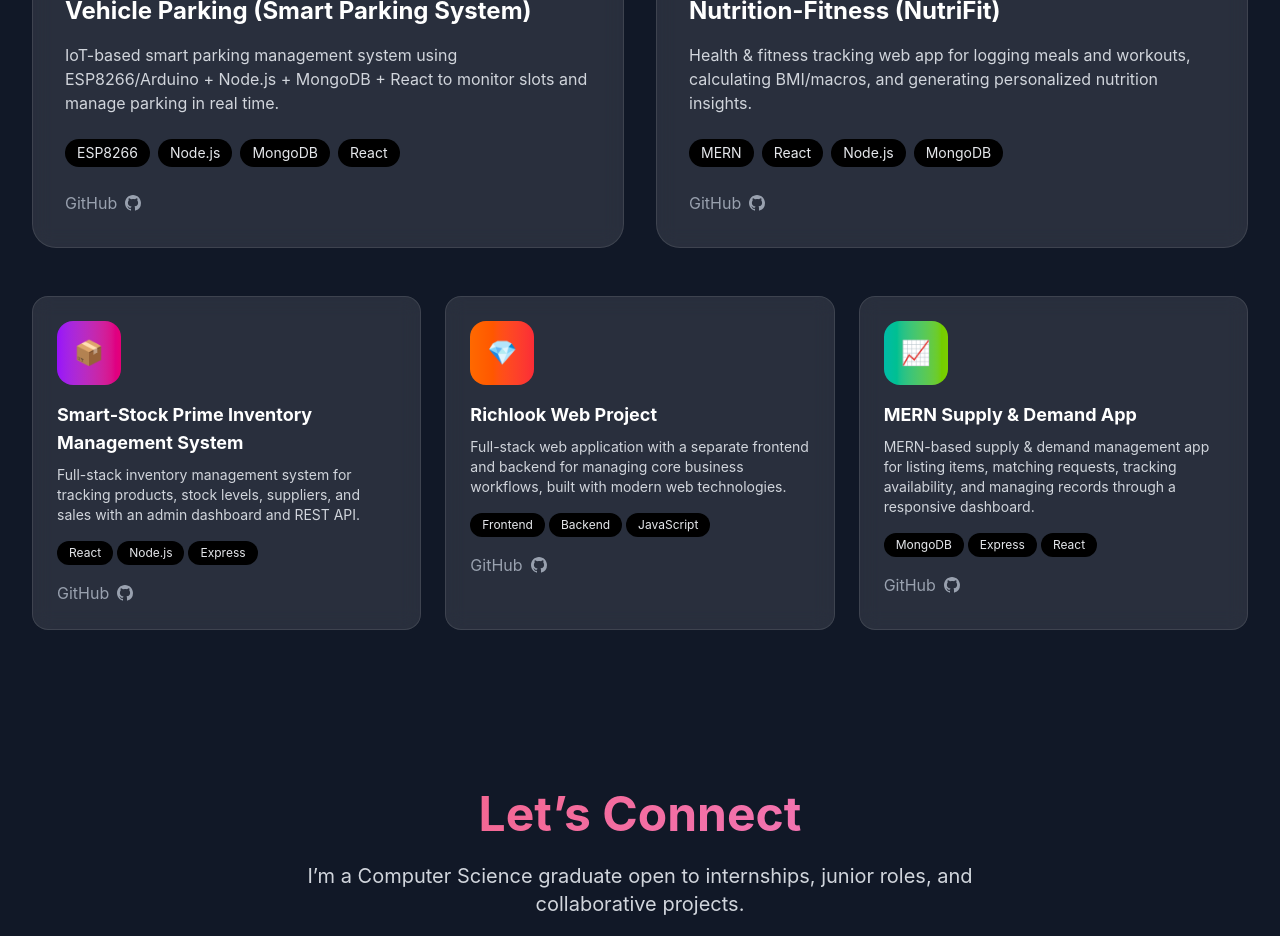
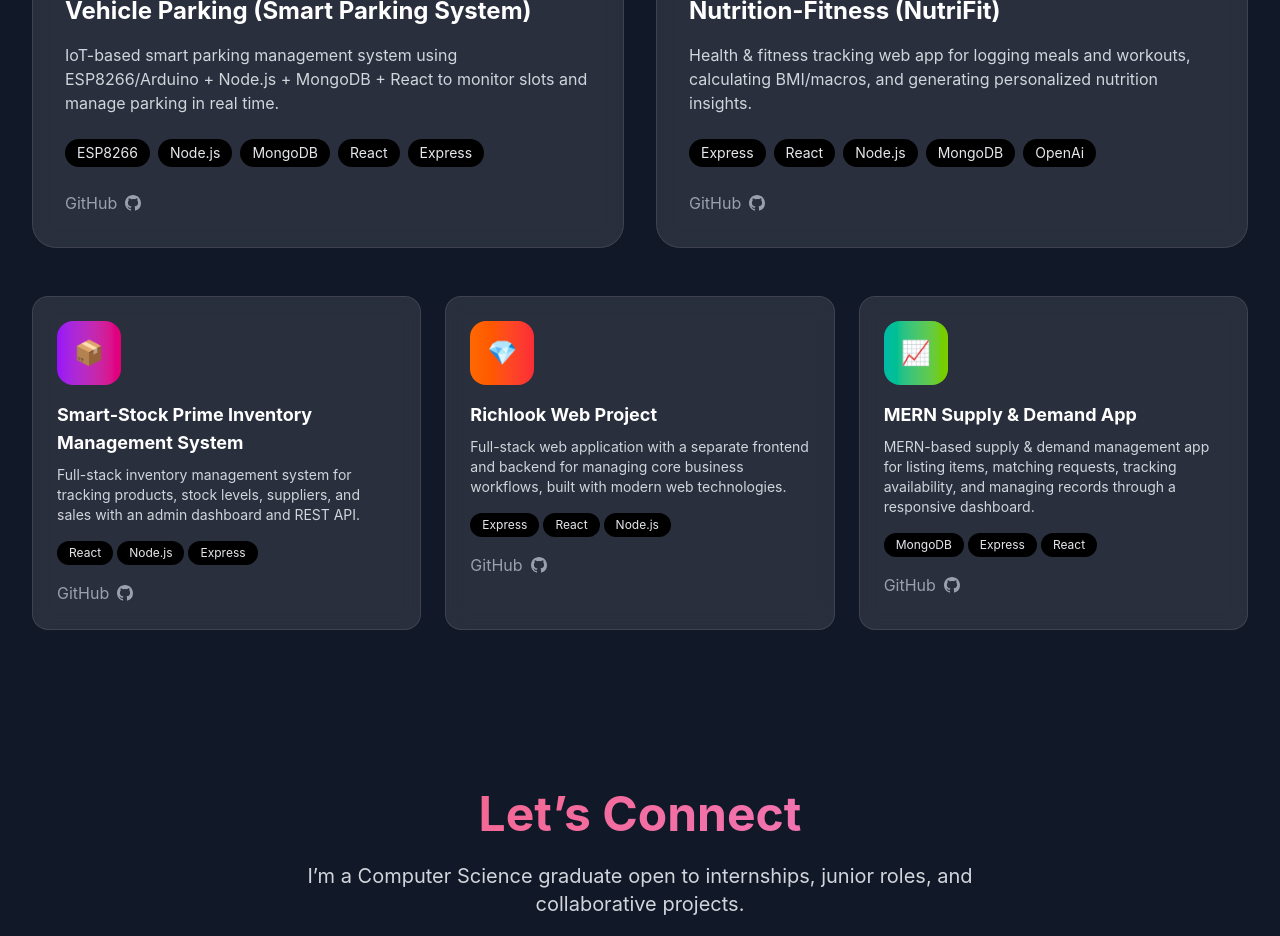
Before and after one commit to MarioShehan22/shehan-silva-portfolio, a React (Vite) app: page / in a window 1280 px wide. Shown: the part 3000-3936 px from the top of the page. Built offline with nearby package versions, Linux system fonts and the light colour scheme.

Commit message:
added new 2 icon

```diff
--- a/src/component/ProjectsSection.tsx
+++ b/src/component/ProjectsSection.tsx
@@ -41,7 +41,7 @@ function ProjectsSection() {
                 description:
                     "IoT-based smart parking management system using ESP8266/Arduino + Node.js + MongoDB + React to monitor slots and manage parking in real time.",
                 categories: ["web"],
-                tags: ["ESP8266", "Node.js", "MongoDB", "React"],
+                tags: ["ESP8266", "Node.js", "MongoDB", "React", "Express"],
                 emoji: "🚗",
                 gradient: "from-blue-600 to-cyan-600",
                 featured: true,
@@ -54,7 +54,7 @@ function ProjectsSection() {
                 description:
                     "Health & fitness tracking web app for logging meals and workouts, calculating BMI/macros, and generating personalized nutrition insights.",
                 categories: ["web", "ai"],
-                tags: ["MERN", "React", "Node.js", "MongoDB"],
+                tags: ["Express", "React", "Node.js", "MongoDB", "OpenAi"],
                 emoji: "🥗",
                 gradient: "from-green-500 to-emerald-600",
                 featured: true,
@@ -68,7 +68,7 @@ function ProjectsSection() {
                 description:
                     "Full-stack web application with a separate frontend and backend for managing core business workflows, built with modern web technologies.",
                 categories: ["web"],
-                tags: ["Frontend", "Backend", "JavaScript"],
+                tags: ["Express", "React", "Node.js", "MongoDB", "Firebase"],
                 emoji: "💎",
                 gradient: "from-orange-500 to-red-500",
                 links: {
```
